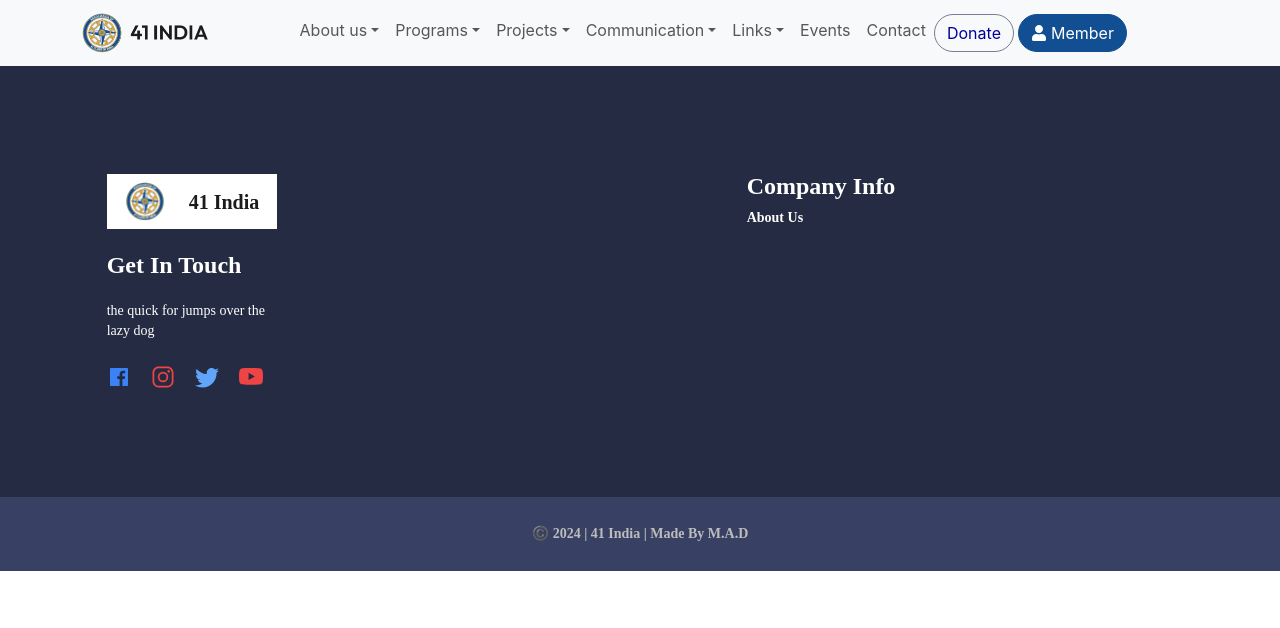
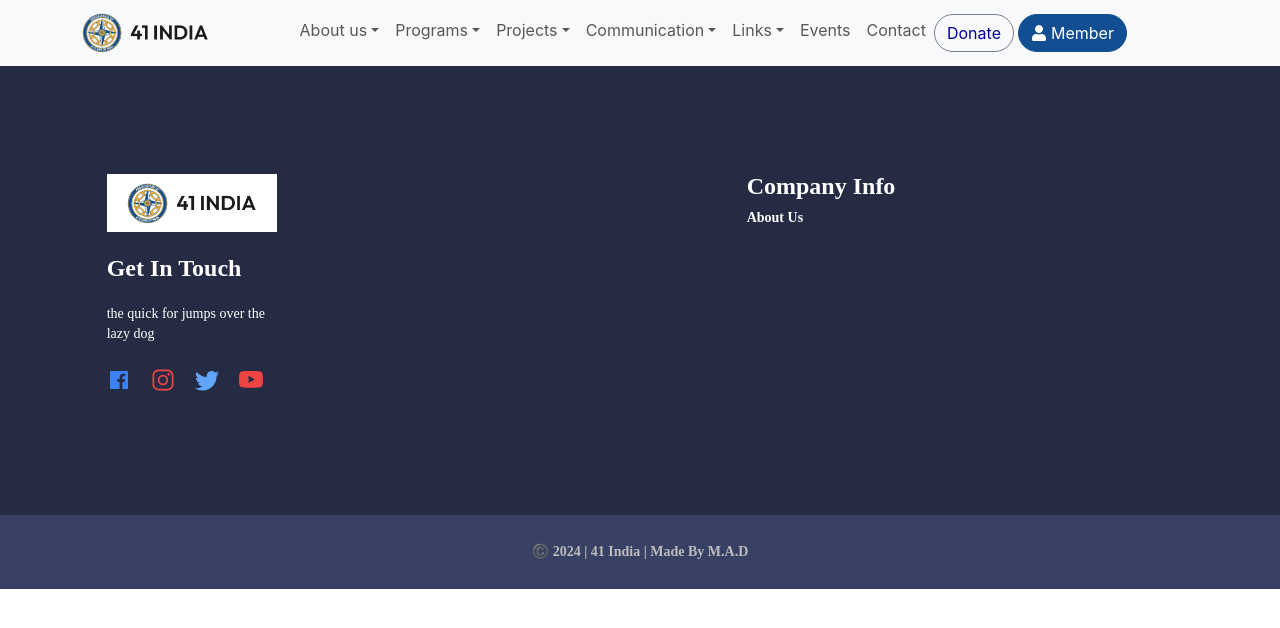
Before and after one commit to RahanePrachi/FortyOne_India, a React (Create React App) app: page /about in a window 1280 px wide. Shown: the top 628 px of the page. Built offline with nearby package versions, Linux system fonts and the light colour scheme.

Commit message:
contact page added

```diff
--- a/src/comman__components/footer/Footer.jsx
+++ b/src/comman__components/footer/Footer.jsx
@@ -14,9 +14,9 @@ const Footer = () => {
           {/* left side */}
           <div className="my-12 flex lg:w-[40%] flex-col gap-6">
             {/* Logo image */}
-            <div className="flex items-center gap-4 bg-white text-[#1C1C1C] justify-center w-[40%] py-2">
-              <img src={logo} alt="logo" height={40} width={40} />
-              <p className="text-xl font-semibold font-montserrat">41 India</p>
+            <div className="h-25 flex items-center gap-4 bg-white text-[#1C1C1C] justify-center w-[40%] py-2">
+              <img src={logo} alt="logo" className="pl-5 pr-5 mt-2 mb-2"/>
+              {/* <p className="text-xl font-semibold font-montserrat">41 India</p> */}
             </div>
             <div className="w-[40%] flex flex-col gap-6">
               <h3 className="font-montserrat font-bold leading-6 text-2xl">
```
Also changed, not shown: src/assets/logo.png.
